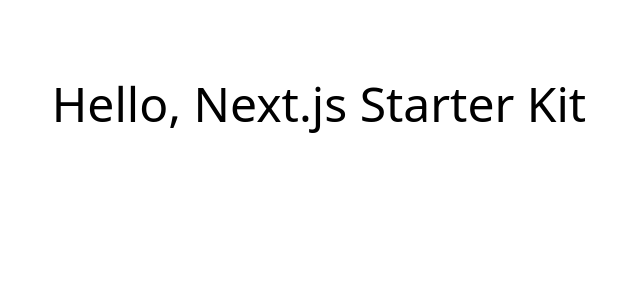
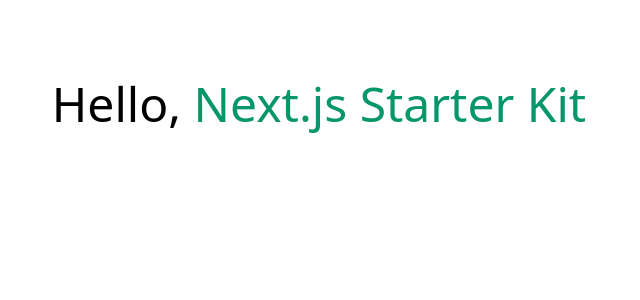
Before and after one commit to KushibikiMashu/nextjs-starter-kit, a Next.js app: page / in a window 1280 px wide. Shown: the top 300 px of the page, without its empty margins (321-961 px from the left). Built offline with nearby package versions, Linux system fonts and the light colour scheme.

Commit message:
fix: use green color instead of teal

```diff
--- a/src/components/Greeting/Greeting.tsx
+++ b/src/components/Greeting/Greeting.tsx
@@ -9,8 +9,8 @@ export type Props = {
 }
 
 export const Component: React.FC<Props> = (props) => (
-  <h1 className="text-5xl text-center text-accent-1">
-    Hello, <span className="text-teal-600">{props.target}</span>
+  <h1 className="text-5xl text-center">
+    Hello, <span className="text-green-600">{props.target}</span>
   </h1>
 )
 
```
